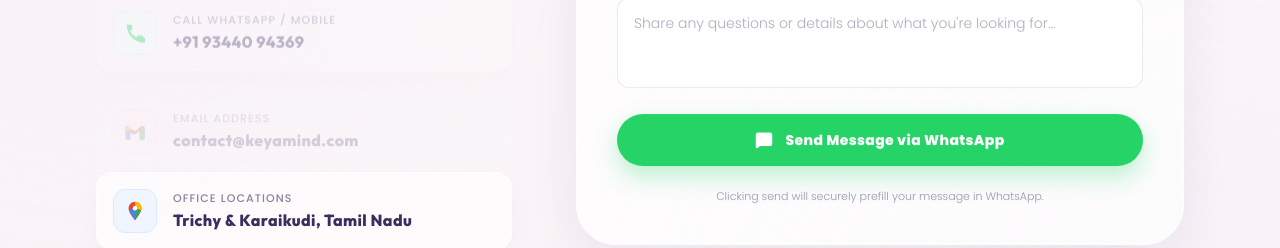
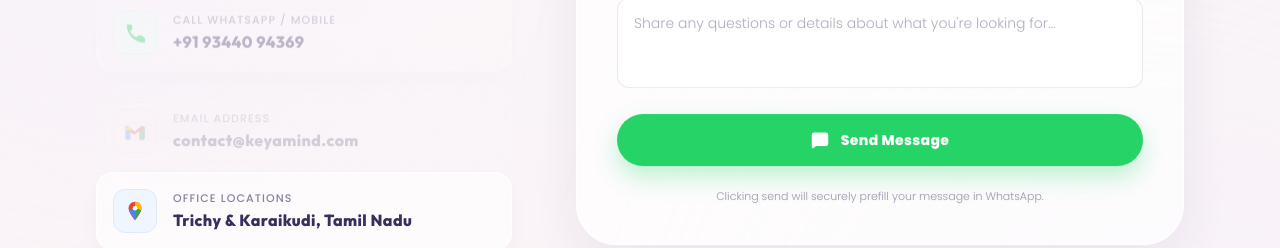
Before and after one commit to VijaySathappan7/keyamind, a React (Vite) app: page /faq in a window 1280 px wide. Shown: the part 2098-2346 px from the top of the page. Built offline with nearby package versions, Linux system fonts and the light colour scheme; a web font is replaced by a local one.

Commit message:
fix(contact): simplify submission button text to 'Send Message'

```diff
--- a/src/components/ContactSection.jsx
+++ b/src/components/ContactSection.jsx
@@ -271,7 +271,7 @@
                   className="w-full mt-2 flex items-center justify-center gap-3 px-8 py-4 rounded-full bg-[#25D366] hover:bg-[#20ba59] text-white font-extrabold text-sm tracking-wide shadow-[0_10px_25px_rgba(37,211,102,0.3)] transition-all cursor-pointer group min-h-[48px]"
                 >
                   <MessageSquare size={18} className="fill-white" />
-                  <span>Send Message via WhatsApp</span>
+                  <span>Send Message</span>
                 </motion.button>
 
                 <p className="text-[11px] text-center text-dark-lavender/50 font-light mt-1">
```
